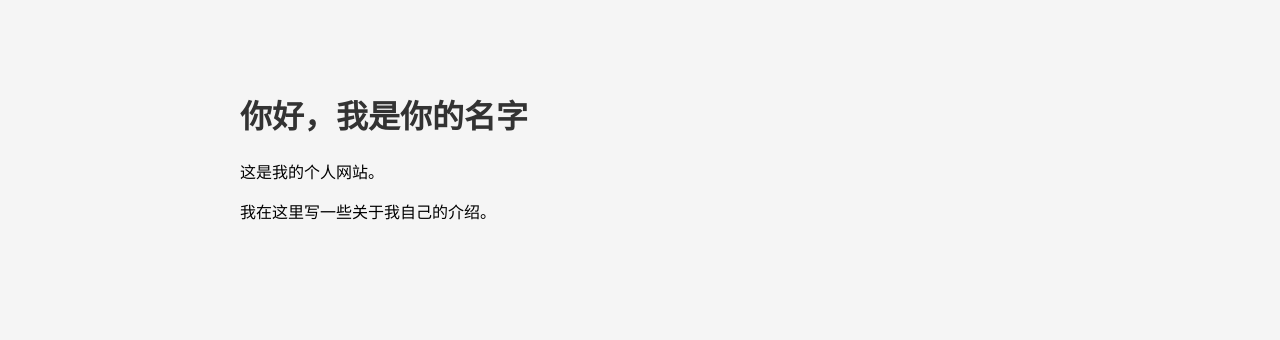
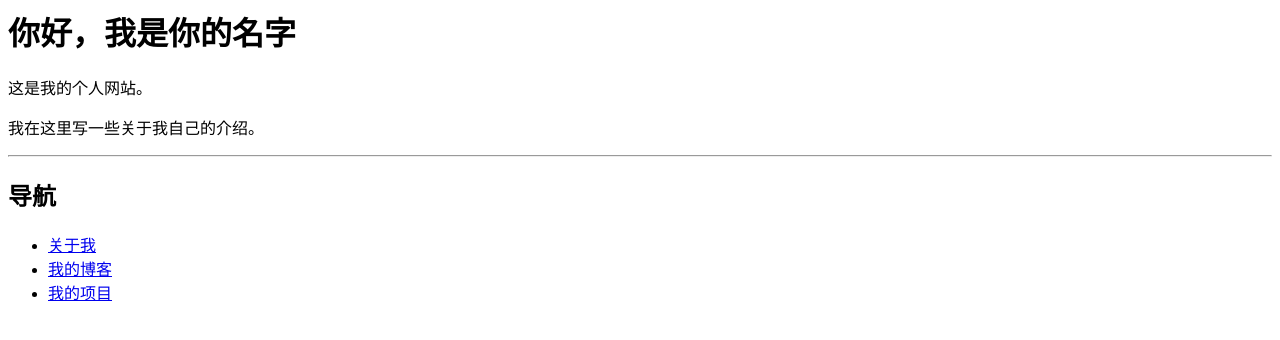
Before and after one commit to gu-ga-ljq/gu-ga-ljq.github.io, a plain HTML site: page index.html in a window 1280 px wide. Drawn offline with Linux system fonts and the light colour scheme.

Commit message:
Add navigation links to index.html
Added navigation section with links to about, blog, and projects.

```diff
--- a/index.html
+++ b/index.html
@@ -1,24 +1,14 @@
-<!DOCTYPE html>
-<html lang="zh-CN">
-<head>
-    <meta charset="UTF-8">
-    <title>我的个人网站</title>
-    <style>
-        body {
-            font-family: Arial, sans-serif;
-            max-width: 800px;
-            margin: 50px auto;
-            padding: 20px;
-            background-color: #f5f5f5;
-        }
-        h1 {
-            color: #333;
-        }
-    </style>
-</head>
 <body>
     <h1>你好，我是你的名字</h1>
     <p>这是我的个人网站。</p>
     <p>我在这里写一些关于我自己的介绍。</p>
+
+    <hr>
+
+    <h2>导航</h2>
+    <ul>
+        <li><a href="/about/">关于我</a></li>
+        <li><a href="/blog/">我的博客</a></li>
+        <li><a href="/projects/">我的项目</a></li>
+    </ul>
 </body>
-</html>
```
